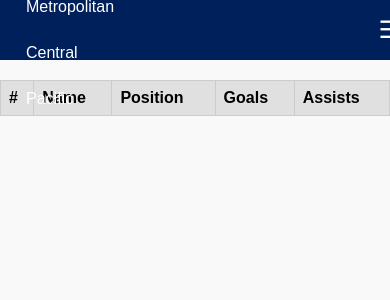
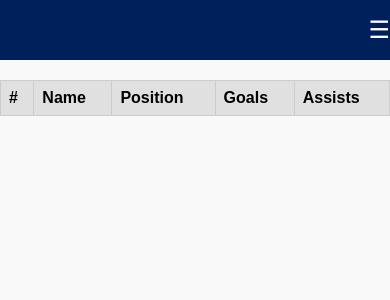
Before and after one commit to CalvinAtApex/Hockey-Stats, a Flask app: page / in a window 390 px wide. Shown: the top 300 px of the page. Run offline with Flask 3, Linux system fonts and the light colour scheme; data that the repository does not hold is empty.

Commit message:
Update index.html

```diff
--- a/templates/index.html
+++ b/templates/index.html
@@ -9,17 +9,19 @@
         .navbar {
             position: fixed; top: 0; left: 0; width: 100%;
             background: #00205b; color: white;
-            display: flex; align-items: center; padding: 0 10px;
-            z-index: 1000; height: 60px;
+            display: flex; align-items: center; justify-content: space-around;
+            padding: 0; z-index: 1000; height: 60px;
         }
-        .dropdown { position: relative; }
+        .dropdown {
+            position: relative;
+        }
         .dropbtn {
             color: white; padding: 14px 16px;
             background: none; border: none;
             cursor: pointer; font-size: 16px;
         }
         .dropdown-content {
-            display: none; position: absolute; top: 60px;
+            display: none; position: absolute; top: 100%;
             background: white; min-width: 200px;
             z-index: 999; box-shadow: 0 8px 16px rgba(0,0,0,0.2);
         }
@@ -33,14 +35,14 @@
         }
         .dropdown:hover .dropdown-content { display: block; }
 
-        /* Mobile Hamburger */
         .hamburger { display: none; cursor: pointer; font-size: 24px; margin-left: auto; }
         .mobile-menu { display: none; flex-direction: column; background: #00205b; position: fixed; top: 60px; width: 100%; z-index: 999; }
         .mobile-menu.active { display: flex; }
         .mobile-menu .dropdown-content { position: static; box-shadow: none; }
 
         @media (max-width: 768px) {
-            .navbar > .dropdown { display: none; }
+            .navbar { justify-content: space-between; }
+            .dropdown { display: none; }
             .hamburger { display: block; }
         }
 
```
